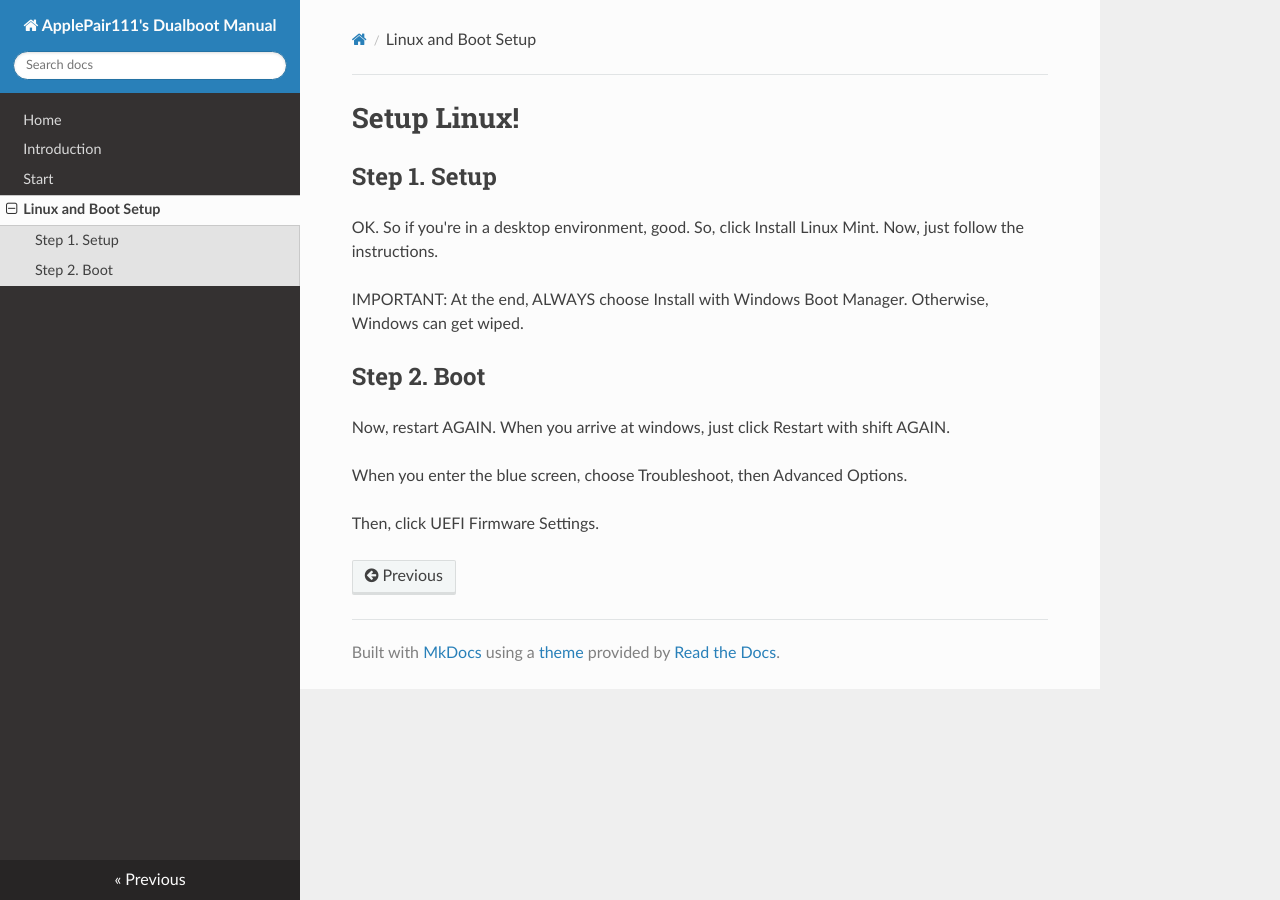
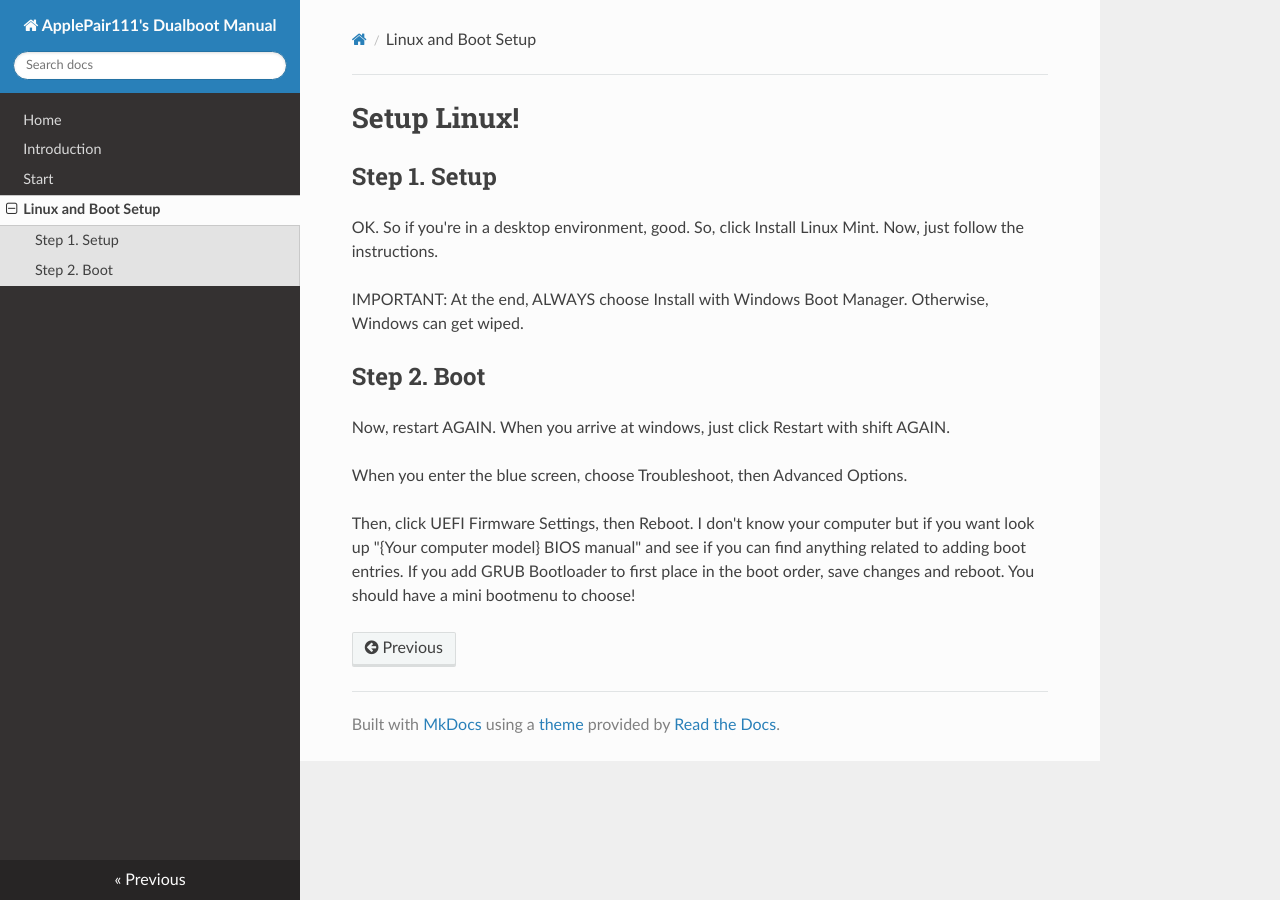
Before and after one commit to ApplePair111/ap111s-dualboot-manual, an MkDocs documentation site: the page built from docs/MINT-SETUP.md, in a window 1280 px wide. Built offline with MkDocs 1.6.1, drawn with Linux system fonts in a browser that asks for light colours; nearby versions of some CDN libraries.

Commit message:
Update MINT-SETUP.md

```diff
--- a/docs/MINT-SETUP.md
+++ b/docs/MINT-SETUP.md
@@ -13,4 +13,6 @@ Now, restart AGAIN. When you arrive at windows, just click Restart with shift AG
 
 When you enter the blue screen, choose Troubleshoot, then Advanced Options.
 
-Then, click UEFI Firmware Settings.
+Then, click UEFI Firmware Settings, then Reboot. I don't know your computer but if you want look up
+"{Your computer model} BIOS manual" and see if you can find anything related to adding boot entries.
+If you add GRUB Bootloader to first place in the boot order, save changes and reboot. You should have a mini bootmenu to choose!
```
